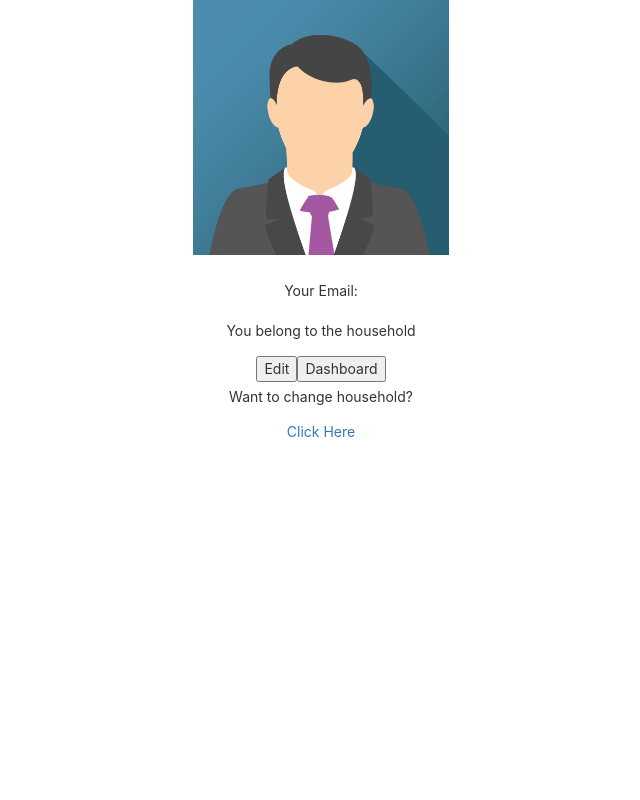
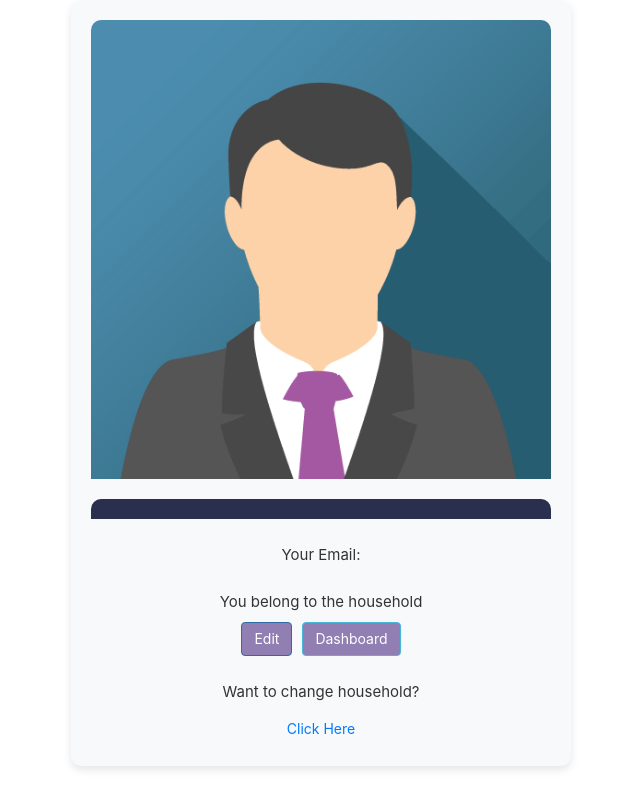
Before and after one commit to RupeshRokade16/apartment-amigo, a React (Create React App) app in the folder client/: page /profile in a window 1280 px wide. Shown: the whole page, without its empty margins (319-959 px from the left). Built offline with nearby package versions, Linux system fonts and the light colour scheme; no server answers; sample sign-in values are in the browser's storage.

Commit message:
User Profile styles

```diff
--- a/client/src/pages/Login/Login.css
+++ b/client/src/pages/Login/Login.css
@@ -19,9 +19,7 @@
 
   }
 
-  #loginBox{
 
-  }
 
   #loginTitle{
     color:rgba(255, 255, 255, 0.813);
--- a/client/src/pages/UserProfile/UserProfile.css
+++ b/client/src/pages/UserProfile/UserProfile.css
@@ -1,9 +1,79 @@
 .card {
-    box-shadow: 0 4px 8px 0 rgba(0,0,0,0.2);
-    transition: 0.3s;
-    width: 20%;
-    height: 1px;
-  }
-  p{
-    padding:2%;
-  }
+  max-width: 500px; /* Adjusted width */
+  margin: auto;
+  background-color: #f8f9fa;
+  border-radius: 10px;
+  box-shadow: 0 4px 8px rgba(0, 0, 0, 0.1);
+  overflow: hidden;
+}
+
+.card-img-top {
+  width: 100%;
+  height: auto; /* Maintain aspect ratio */
+  object-fit: cover;
+  border-top-left-radius: 10px;
+  border-top-right-radius: 10px;
+}
+
+.card-body {
+  padding: 20px;
+}
+
+.card-title {
+  background-color: #2A2F4F;
+  font-size: 1.5rem;
+  margin-bottom: 10px;
+}
+
+.card-text {
+  font-size: 1.5rem;
+  margin-top: 25px;
+}
+
+.btn {
+  cursor: pointer;
+}
+
+.btn-primary {
+  background-color: #917FB3;
+  color: #fff;
+  margin-right: 5px;
+  margin-left:auto;
+}
+
+.btn-primary:hover{
+  background-color: #2A2F4F;
+}
+
+.btn-secondary {
+  background-color: #917FB3;
+  color: #fff;
+  margin-left:5px;
+  margin-right:5px;
+}
+
+.btn-secondary:hover{
+  background-color: #2A2F4F;
+  color:#fff;
+}
+
+
+.btn-info {
+  background-color: #917FB3;
+  color: #fff;
+  margin-left: 5px;
+  margin-right:auto;
+}
+
+.btn-info:hover{
+  background-color: #2A2F4F;
+}
+
+.btn-link {
+  color: #007bff;
+  text-decoration: none;
+}
+
+.btn-link:hover {
+  text-decoration: underline;
+}
--- a/client/src/pages/UserProfile/UserProfile.js
+++ b/client/src/pages/UserProfile/UserProfile.js
@@ -134,41 +134,40 @@ const UserProfile = (props) => {
   }
 
   return (
+
     <>
       <div className="card">
-        <img
-          src={image}
-          className="img-fluid image"
-          style={{ width: "100%" }}
-        />
-
-        <h1>
+        <div className="card-body">
+          <img src={image} className="card-img-top" alt="User Avatar" />
+          <h1 className="card-title">
             <b>
               {editMode ? (
                 <input
                   type="text"
                   value={editedUsername}
                   onChange={(e) => setEditedUsername(e.target.value)}
+                  placeholder="Type your new username"
+                  style={{color:'black'}}
                 />
               ) : (
                 userData.username
               )}
             </b>
           </h1>
-        <p>
+          <p className="card-text">
             Your Email:{" "}
             {editMode ? (
               <input
                 type="text"
                 value={editedEmail}
                 onChange={(e) => setEditedEmail(e.target.value)}
+                placeholder="Type your new email"
               />
             ) : (
               userData.email
             )}
           </p>
-
-        <p>
+          <p className="card-text">
             You belong to the <b>{household.name}</b> household
           </p>
 
@@ -180,23 +179,37 @@ const UserProfile = (props) => {
                   editedUsername === userData.username &&
                   editedEmail === userData.email
                 }
+                className="btn btn-primary"
               >
                 Save
               </button>
-            <button onClick={handleCancel}>Cancel</button>
+              <button
+                onClick={handleCancel}
+                className="btn btn-secondary ml-2"
+              >
+                Cancel
+              </button>
             </>
           ) : (
-          <button onClick={handleEdit}>Edit</button>
+            <button onClick={handleEdit} className="btn btn-primary">
+              Edit
+            </button>
           )}
 
-        <button onClick={navigateToDashboard}>Dashboard</button>
+          <button onClick={navigateToDashboard} className="btn btn-info ml-2">
+            Dashboard
+          </button>
 
-        <p>Want to change household?</p>
-        <Link to="/householdSelection">Click Here</Link>
+          <p className="card-text">Want to change household?</p>
+          <Link to="/householdSelection" className="btn btn-link">
+            Click Here
+          </Link>
         </div>
+      </div>
+    </>
 
 
-    </>
+
   );
 };
 
```
Lines whose indentation alone changed are shown as unchanged.
